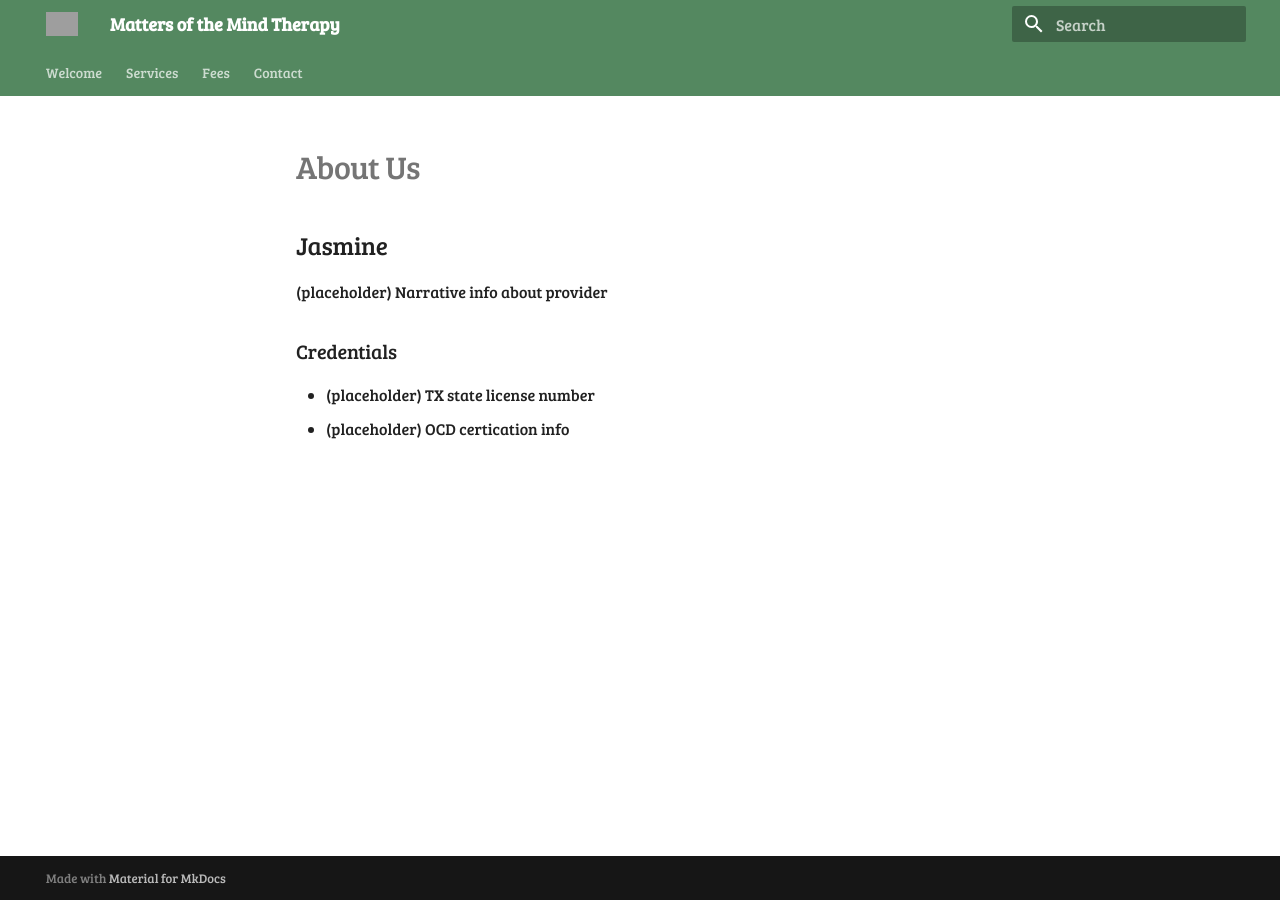
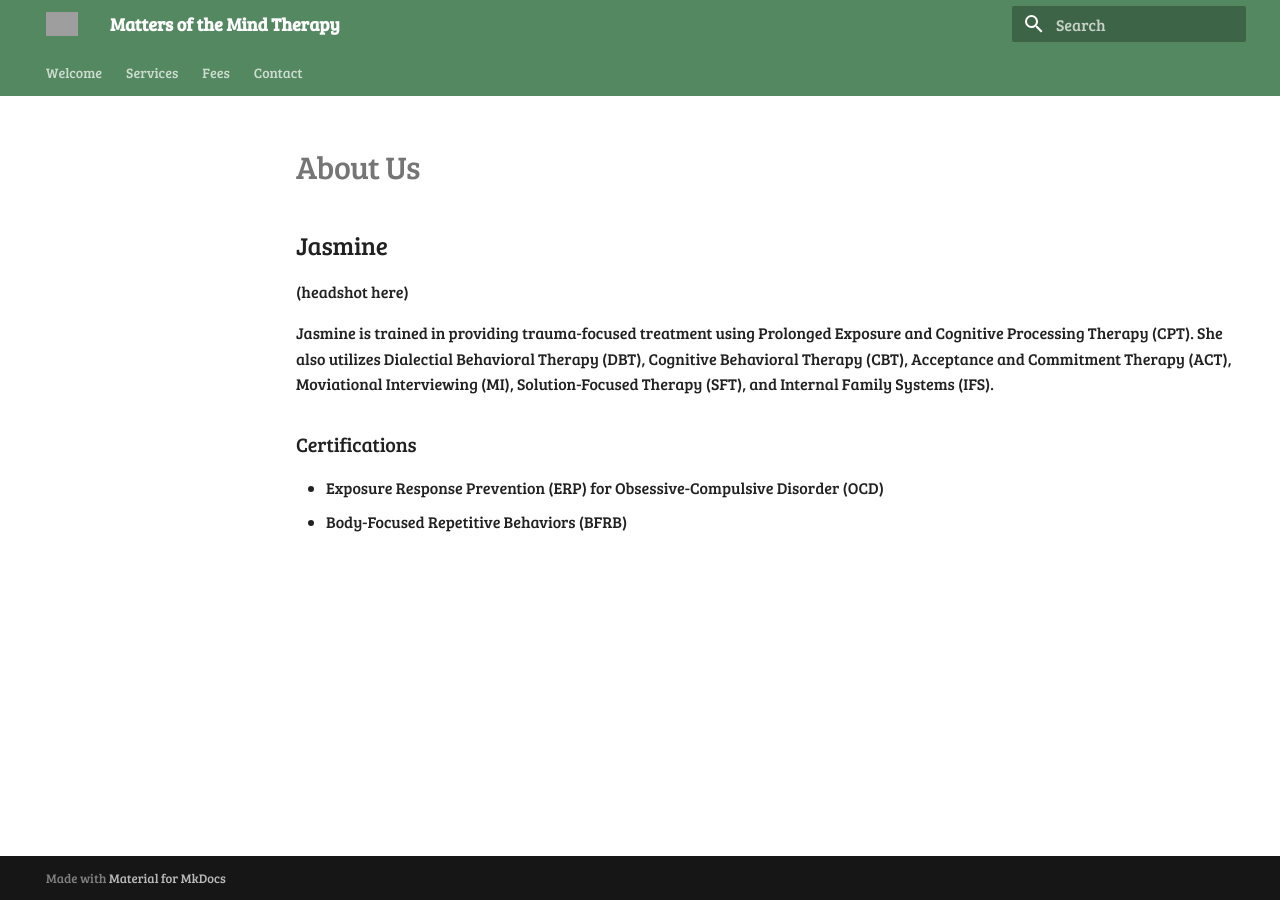
Before and after one commit to motm-therapy/website, an MkDocs documentation site: the page built from docs/about.md, in a window 1280 px wide. Built offline with MkDocs 1.6.1 and Material for MkDocs 9.7.7, drawn with Linux system fonts in a browser that asks for light colours; grey boxes are pictures that could not be loaded.

Commit message:
Update about.md

```diff
--- a/docs/about.md
+++ b/docs/about.md
@@ -2,9 +2,12 @@
 
 ## Jasmine
 
-(placeholder) Narrative info about provider
+(headshot here)
 
-### Credentials
+Jasmine is trained in providing trauma-focused treatment using Prolonged Exposure and Cognitive Processing Therapy (CPT).
+She also utilizes Dialectial Behavioral Therapy (DBT), Cognitive Behavioral Therapy (CBT), Acceptance and Commitment Therapy (ACT), Moviational Interviewing (MI), Solution-Focused Therapy (SFT), and Internal Family Systems (IFS).
 
-- (placeholder) TX state license number
-- (placeholder) OCD certication info
+### Certifications
+
+- Exposure Response Prevention (ERP) for Obsessive-Compulsive Disorder (OCD)
+- Body-Focused Repetitive Behaviors (BFRB)
```
